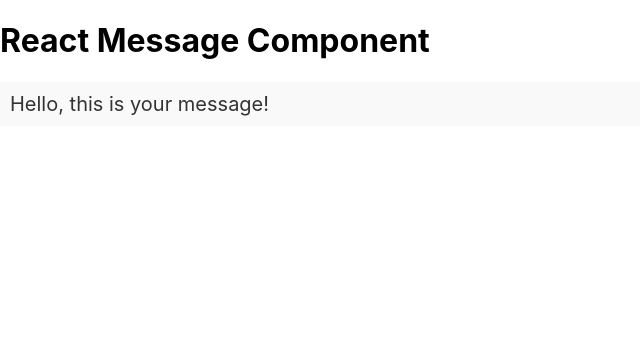
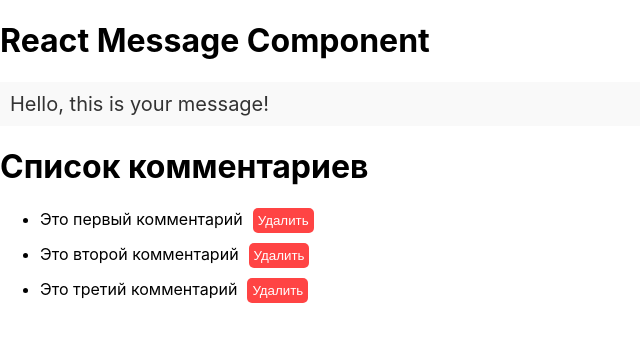
Before and after one commit to DanikDen4ik/react, a React (Create React App) app: page / in a window 1280 px wide. Shown: the top 342 px of the page, without its empty margins (0-640 px from the left). Built offline with nearby package versions, Linux system fonts and the light colour scheme.

Commit message:
Lesson 4 homework

```diff
--- a/src/App.js
+++ b/src/App.js
@@ -1,11 +1,15 @@
 import React from "react";
 import Message from "./components/Message";
+import CommentsList from "./components/CommentsList";
 
 function App() {
   return (
     <div className="App">
       <h1>React Message Component</h1>
       <Message text="Hello, this is your message!" />
+      <div>
+        <CommentsList />
+      </div>
     </div>
   );
 }
--- /dev/null
+++ b/src/components/CommentsList.js
@@ -0,0 +1,47 @@
+import React, { useState } from 'react';
+
+const CommentsList = () => {
+    const [comments, setComments] = useState([
+        { id: 1, text: "Это первый комментарий" },
+        { id: 2, text: "Это второй комментарий" },
+        { id: 3, text: "Это третий комментарий" },
+    ]);
+
+    const handleDelete = (id) => {
+        // Удаляем комментарий с указанным id
+        setComments(comments.filter(comment => comment.id !== id));
+    };
+
+    return (
+        <div>
+            <h1>Список комментариев</h1>
+            {comments.length > 0 ? (
+                <ul>
+                    {comments.map(comment => (
+                        <li key={comment.id} style={{ marginBottom: '10px' }}>
+                            <span>{comment.text}</span>
+                            <button
+                                onClick={() => handleDelete(comment.id)}
+                                style={{
+                                    marginLeft: '10px',
+                                    backgroundColor: '#f44',
+                                    color: '#fff',
+                                    border: 'none',
+                                    borderRadius: '5px',
+                                    padding: '5px',
+                                    cursor: 'pointer',
+                                }}
+                            >
+                                Удалить
+                            </button>
+                        </li>
+                    ))}
+                </ul>
+            ) : (
+                <p>Комментариев нет</p>
+            )}
+        </div>
+    );
+};
+
+export default CommentsList;
```
